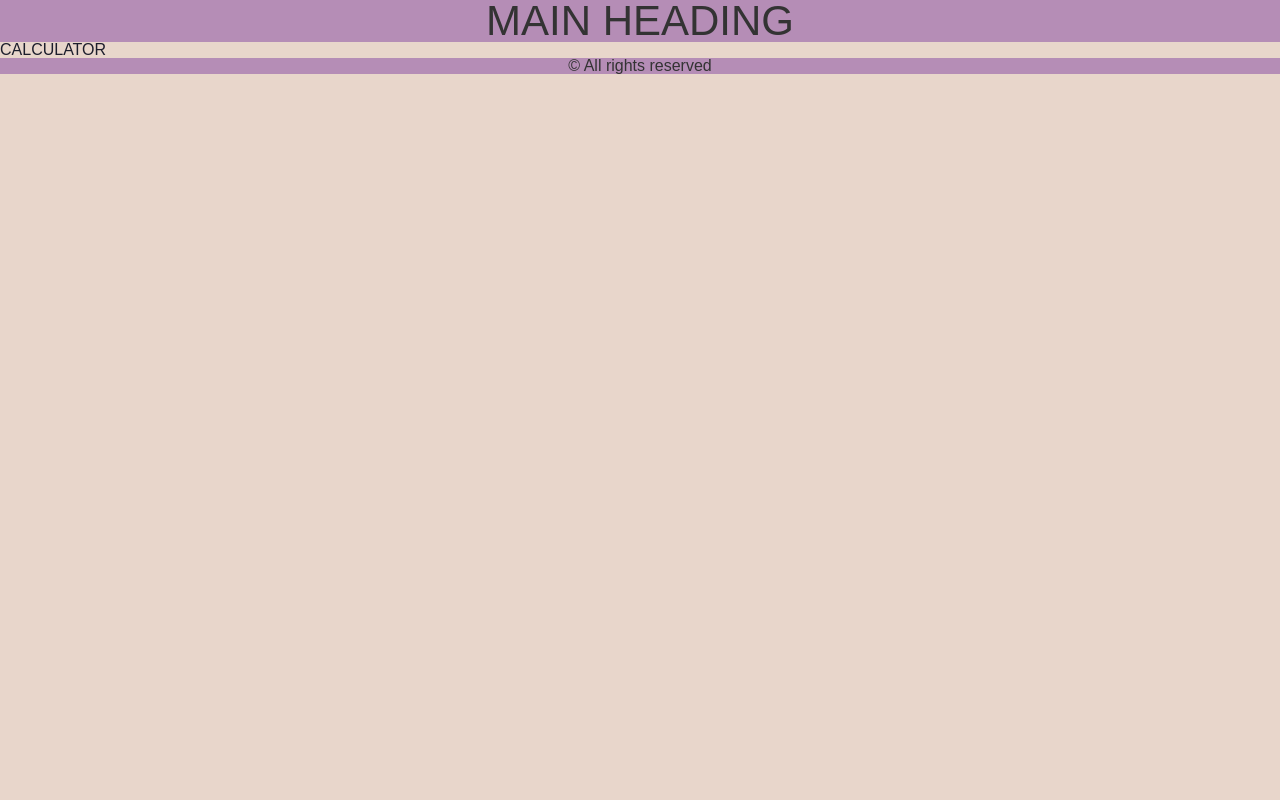
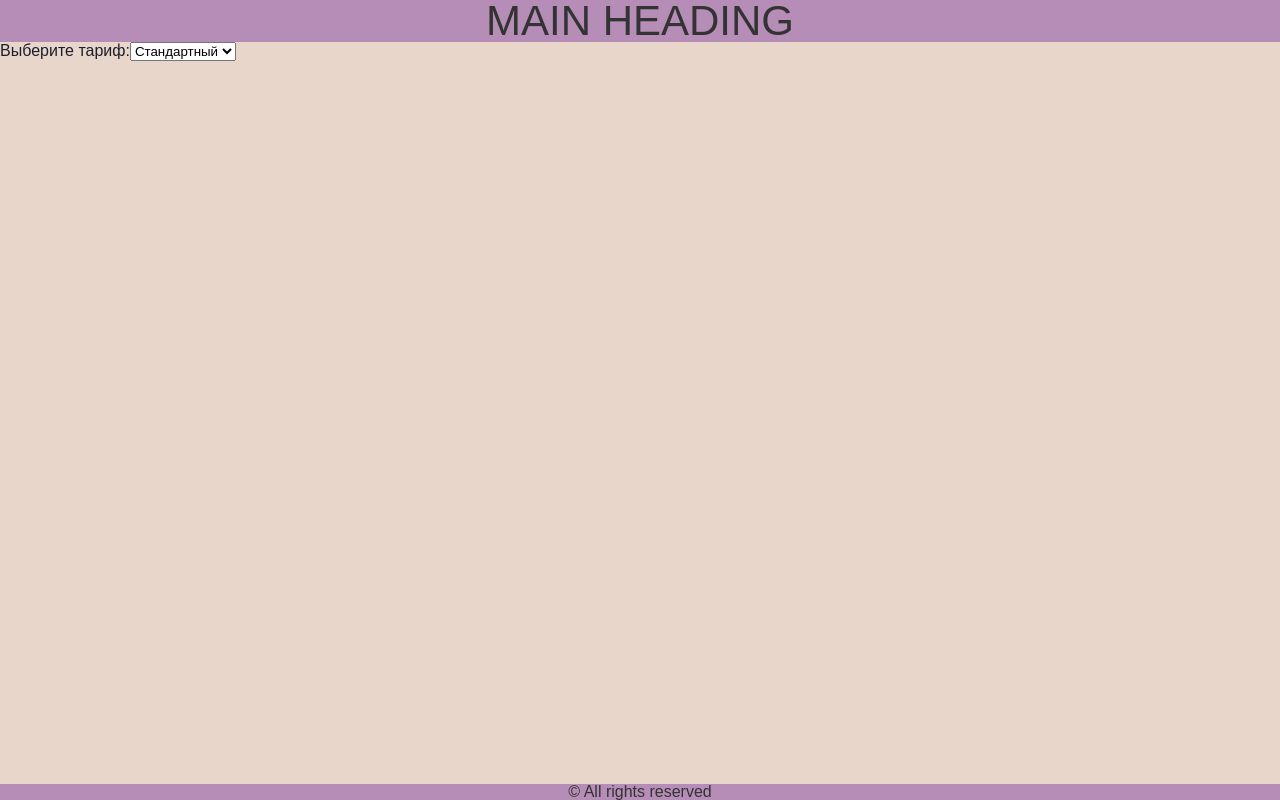
Before and after one commit to user530/warpoint_assignment, a Vue app in the folder frontend/: page / in a window 1280 px wide. Built offline with nearby package versions, Linux system fonts and the light colour scheme.

Commit message:
Updated Layout and view

```diff
--- a/frontend/src/layouts/DefaultLayout.vue
+++ b/frontend/src/layouts/DefaultLayout.vue
@@ -1,4 +1,4 @@
-<script setup>
+<script setup lang="ts">
 import HeaderDefault from '@/components/HeaderDefault.vue';
 import FooterDefault from '@/components/FooterDefault.vue';
 </script>
@@ -6,11 +6,15 @@ import FooterDefault from '@/components/FooterDefault.vue';
 <template>
     <HeaderDefault />
 
-    <main>
+    <main class="growing-main">
         <slot></slot>
     </main>
 
     <FooterDefault />
 </template>
 
-<style scoped></style>
+<style scoped>
+.growing-main {
+    flex-grow: 1;
+}
+</style>
--- a/frontend/src/views/TariffCalculator.vue
+++ b/frontend/src/views/TariffCalculator.vue
@@ -1,11 +1,11 @@
 <script setup lang="ts">
+import CalculatorForm from '@/components/CalculatorForm.vue';
 import DefaultLayout from '../layouts/DefaultLayout.vue';
-
 </script>
 
 
 <template>
     <DefaultLayout>
-        <p>CALCULATOR</p>
+        <CalculatorForm />
     </DefaultLayout>
 </template>
```
